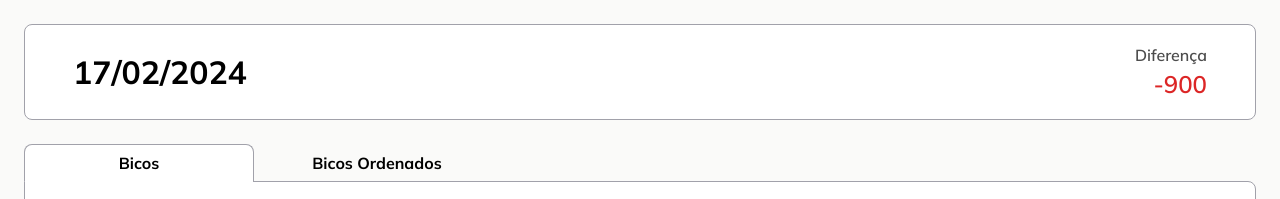
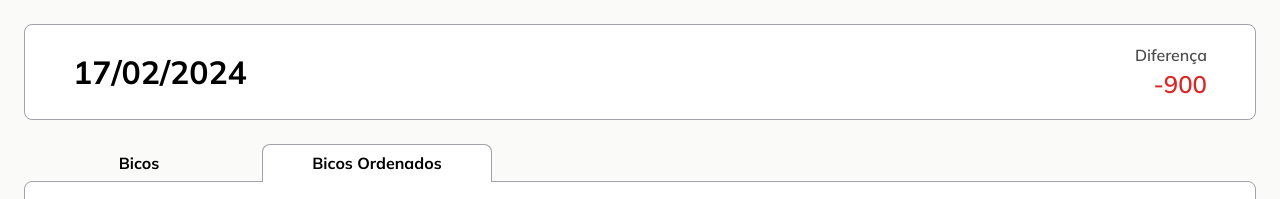
Before and after one commit to Paulo-IA/fuel-supply-summary, a plain HTML site: page index.html in a window 1280 px wide. Both pictures are taken after a click on the button "Bicos". Shown: the top 199 px of the page. Drawn offline with Linux system fonts and the light colour scheme.

Commit message:
created working navigation

```diff
--- a/src/Components/Screen/ScreenNavigation/actions.js
+++ b/src/Components/Screen/ScreenNavigation/actions.js
@@ -1,7 +1,37 @@
+import * as CardArea from "../../CardArea/index.js"
+import {data} from "../../../database/temp.js"
+
 export function showNozzles() {
-    console.log("> [showNozzles]")
+    toggleScreen(data)
 }
 
 export function showNozzlesOrdered() {
-    console.log("> [showNozzlesOrdered]")
+    toggleScreen(data)
 }
+
+function toggleScreen(data) {
+    const screenContent = document.getElementById('screen-content')
+
+    toggleScreenNavigation(screenContent)
+    toggleScreenContent(screenContent, data)
+}
+
+function toggleScreenNavigation(screen) {
+    const nozzles = document.getElementById('nozzles')
+    const nozzlesOrdered = document.getElementById('nozzlesOrdered')
+
+    screen.classList.toggle('rounded-corner')
+    nozzles.classList.toggle('selected')
+    nozzlesOrdered.classList.toggle('selected')
+}
+
+function toggleScreenContent(screen, data) {
+    screen.textContent = ''
+    const selectedButton = document.querySelector('.selected')
+    const cardArea = CardArea.create(data.nozzles)
+
+    if (selectedButton.id == "nozzles") {
+        screen.appendChild(cardArea)
+        return
+    }
+}
--- a/src/Components/Screen/ScreenNavigation/index.js
+++ b/src/Components/Screen/ScreenNavigation/index.js
@@ -4,11 +4,13 @@ export function create() {
     const screenNavigation = document.createElement('nav')
     const buttonNozzles = Button.create({
         content: "Bicos",
-        id: "selected",
+        id: "nozzles",
+        classList: 'selected',
         action: "showNozzles"
     })
     const buttonNozzlesOrdered = Button.create({
         content: "Bicos Ordenados",
+        id: "nozzlesOrdered",
         action: "showNozzlesOrdered"
     })
 
--- a/style.css
+++ b/style.css
@@ -161,7 +161,7 @@ header .card-info p {
     border-radius: .8rem .8rem 0 0;
 }
 
-button#selected {
+#screen-navigation button.selected {
     background-color: #fff;
     border: 1px solid var(--card-border-color);
     border-bottom: 0;
@@ -171,11 +171,11 @@ button#selected {
     position: relative;
 }
 
-button#selected:hover {
+button.selected:hover {
     background-color: #fff;
 }
 
-button#selected::after {
+button.selected::after {
     content: '';
     background-color: #fff;
     height: 10px;
@@ -194,3 +194,7 @@ button#selected::after {
 
     padding: 2rem;
 }
+
+#screen-content.rounded-corner {
+    border-radius: .8rem;
+}
```
